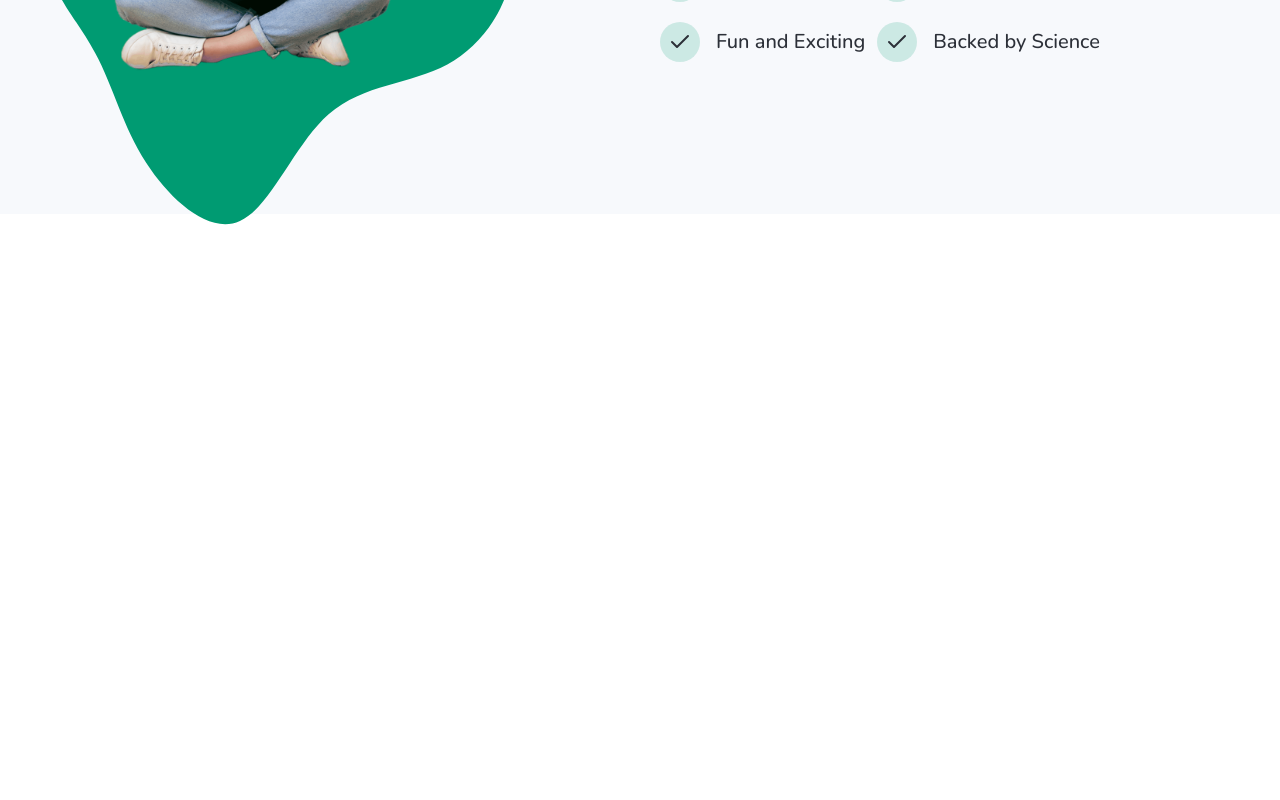
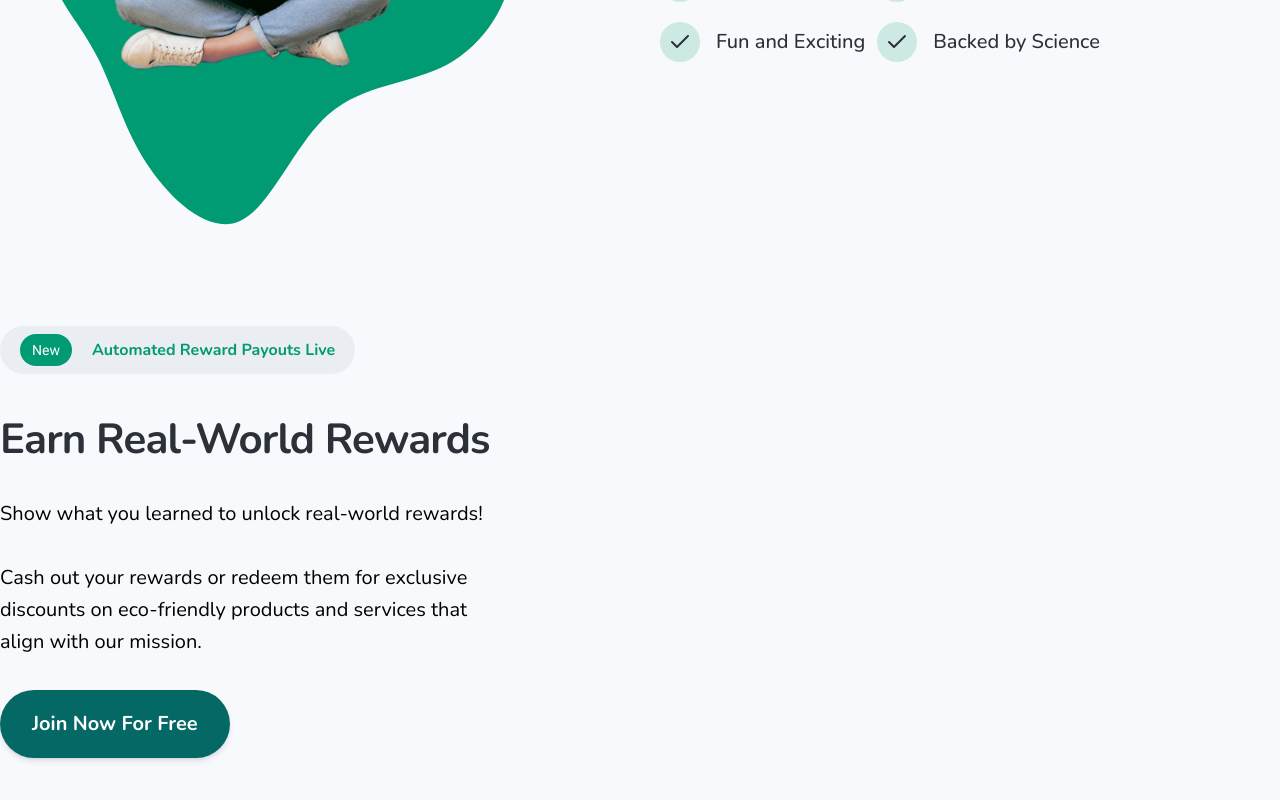
Before and after one commit to mnosumon/greenambassador, a React (Vite) app: page / in a window 1280 px wide. Shown: the part 1898-2698 px from the top of the page. Before the commit the page ends 2172 px from the top, so only its background shows below. Built offline with nearby package versions, Linux system fonts and the light colour scheme.

Commit message:
Realworld left part design done

```diff
--- /dev/null
+++ b/src/components/home/RealWorld.jsx
@@ -0,0 +1,46 @@
+import React from "react";
+import Heading from "../utilities/Heading";
+import Peragrap from "../utilities/Peragrap";
+import PrimaryBTN from "../utilities/PrimaryBTN";
+
+const RealWorld = () => {
+  return (
+    <div>
+      <section className="py-28">
+        <div className="container mx-auto">
+          <div className="w-1/2">
+            <div className="bg-[#EAEDF2] py-3 px-5 rounded-full w-fit mb-10">
+              <span className="bg-primary text-sm font-sans py-2 px-3 text-subHeading rounded-full mr-5">
+                New
+              </span>
+              <PrimaryBTN
+                className="bg-transparent !text-primary hover:bg-transparent hover:!text-hoverColor !text-base !p-0"
+                title="Automated reward payouts live"
+              />
+            </div>
+            <div className="w-4/5">
+              <Heading
+                className="!text-heading"
+                title="Earn Real-World Rewards"
+              />
+              <Peragrap
+                className="text-textColor my-8"
+                title="Show what you learned to unlock real-world rewards!"
+              />
+              <Peragrap
+                className="text-textColor mb-8"
+                title="Cash out your rewards or redeem them for exclusive discounts on eco-friendly products and services that align with our mission."
+              />
+              <PrimaryBTN
+                className="shadow-md !bg-[#046865] hover:!bg-[#0e3736]"
+                title="join now for free"
+              />
+            </div>
+          </div>
+        </div>
+      </section>
+    </div>
+  );
+};
+
+export default RealWorld;
--- a/src/peges/home/Index.jsx
+++ b/src/peges/home/Index.jsx
@@ -3,6 +3,7 @@ import Banner from "../../components/home/Banner";
 import UserCount from "../../components/home/UserCount";
 import Discover from "../../components/home/Discover";
 import Learning from "../../components/home/Learning";
+import RealWorld from "../../components/home/RealWorld";
 
 const Home = () => {
   return (
@@ -11,6 +12,7 @@ const Home = () => {
       <UserCount />
       <Discover />
       <Learning />
+      <RealWorld />
     </div>
   );
 };
```
